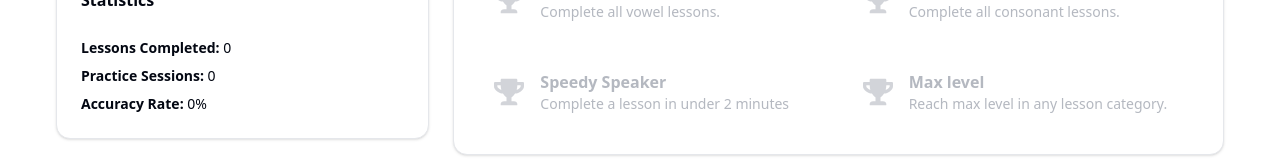
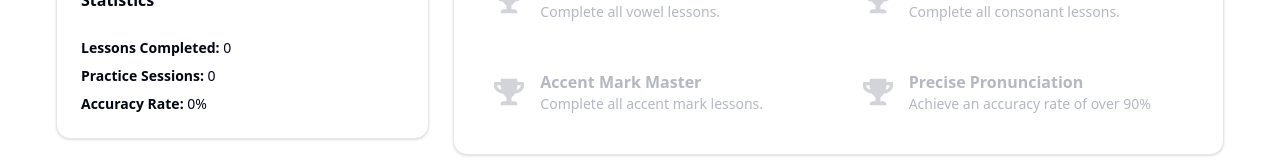
Before and after one commit to SPP-admin/Spanish-Pronunciation-Pro, a React (Vite) app in the folder frontend/: page /profile in a window 1280 px wide. Shown: the part 382-546 px from the top of the page. Built offline with nearby package versions, Linux system fonts and the light colour scheme; no server answers; sample sign-in values are in the browser's storage.

Commit message:
Update achievements.js

```diff
--- a/frontend/src/achievements.js
+++ b/frontend/src/achievements.js
@@ -1,6 +1,10 @@
 
   const vowelLesson = 0;
-  const consonantLesson = 4;
+  const consonantLesson = 1;
+  const uniqueLesson = 2;
+  const speccialLesson = 3;
+  const accentLesson = 4;
+  const regionalLesson = 5;
 
   export const achievements = [
     {
@@ -17,7 +21,7 @@
       description: "Maintain a 14-day practice streak.",
       unlocked: false,
       completionDate: 0,
-      condition: (userStats) => userStats.studyStreak >= 14
+      condition: (userStats) => userStats?.studyStreak >= 14
     },
     {
       id: 2,
@@ -25,7 +29,7 @@
       description: "Complete all vowel lessons.",
       unlocked: false,
       completionDate: 0,
-      condition: (userStats) => userStats.lessons[vowelLesson]?.completed == true
+      condition: (userStats) => userStats?.lessons[vowelLesson]?.completed == true
     },
     {
       id: 3,
@@ -33,23 +37,23 @@
       description: "Complete all consonant lessons.",
       unlocked: false,
       completionDate: 0,
-      condition: (userStats) => userStats.lessons[consonantLesson]?.completed == true
+      condition: (userStats) => userStats?.lessons[consonantLesson]?.completed == true
     },
     {
       id: 4,
-      name: "Speedy Speaker",
-      description: "Complete a lesson in under 2 minutes",
+      name: "Accent Mark Master",
+      description: "Complete all accent mark lessons.",
       unlocked: false,
       completionDate: 0,
-      condition: (userStats) => false
+      condition: (userStats) => userStats?.lessons[accentLesson]?.completed == true
     },
     {
       id: 5,
-      name: "Max level",
-      description: "Reach max level in any lesson category.",
+      name: "Precise Pronunciation",
+      description: "Achieve an accuracy rate of over 90%",
       unlocked: false,
       completionDate: 0,
-      condition: (userStats) => false
+      condition: (userStats) => userStats?.accuracyRate >= 90
     },
   ];
 
```
